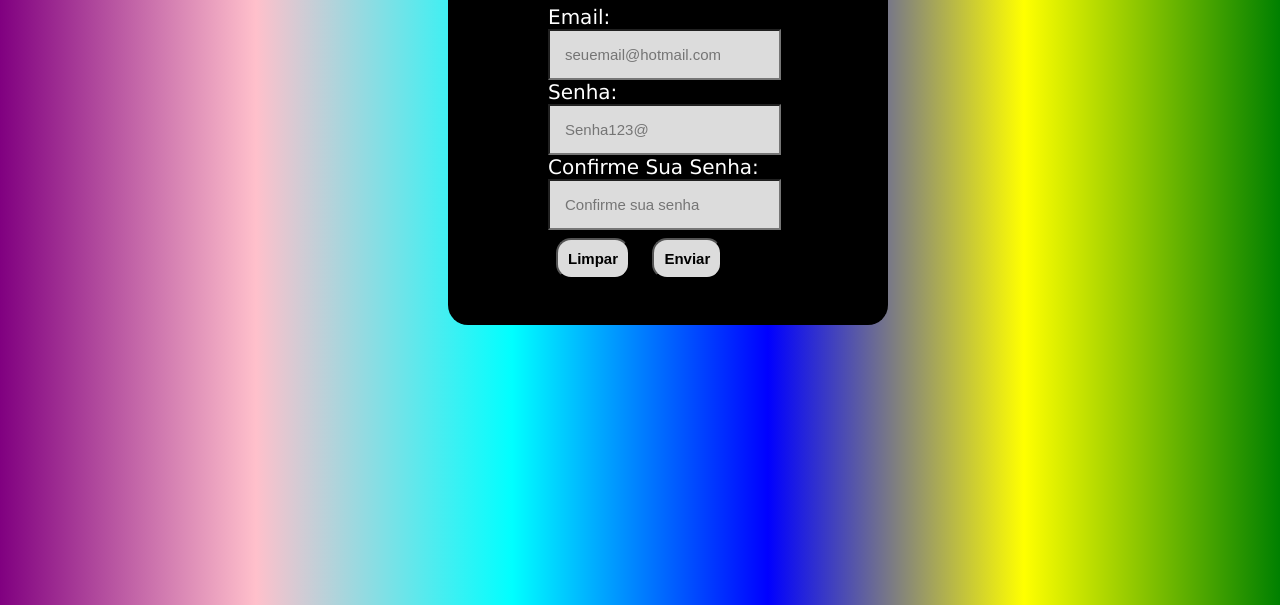
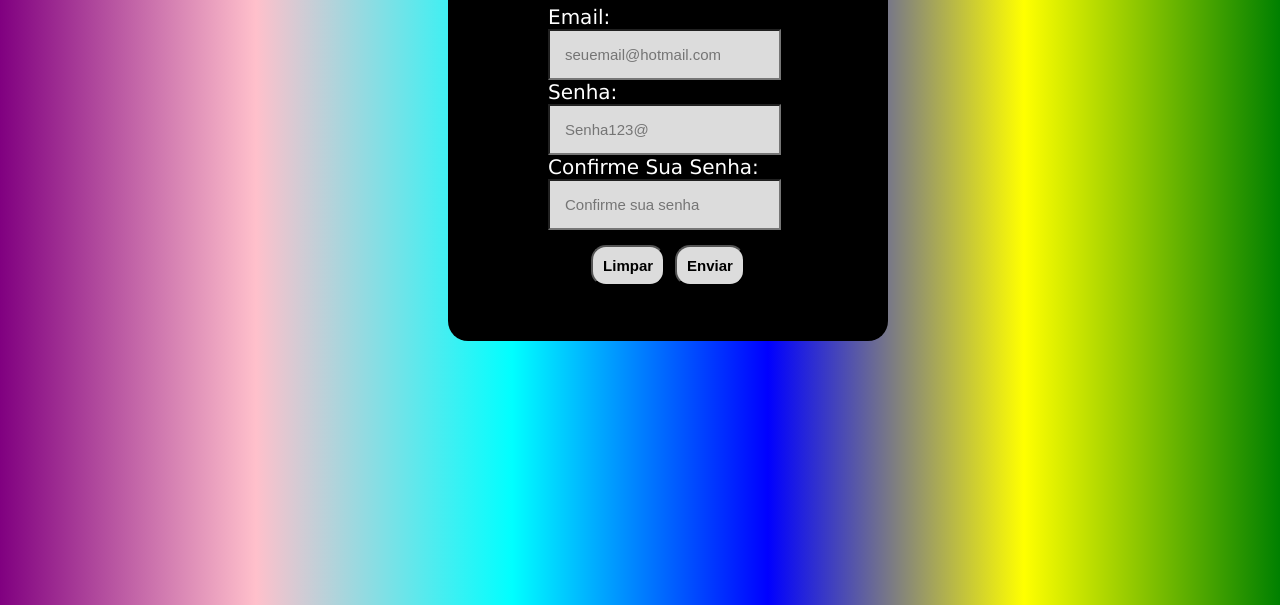
Before and after one commit to mariaantoniarosa/Login, a plain HTML site: page index.html in a window 1280 px wide. Shown: the part 195-800 px from the top of the page. Drawn offline with Linux system fonts and the light colour scheme.

Commit message:
:paintbrush: new: Corrigindo algumas instabilidades de css

```diff
--- a/css/style.css
+++ b/css/style.css
@@ -4,7 +4,6 @@ body {
 }
 
 #login {
-    height: 400px;
     width: 400px;
     background-color: black;
     color: white;
@@ -36,7 +35,7 @@ form {
 
 button {
 
-    margin: 8px;
+
     padding: 10px;
     border-radius: 15px;
     background-color: gainsboro;
@@ -46,3 +45,15 @@ button {
 
 
 }
+
+button:hover {
+opacity:0.2;
+cursor:pointer;
+}
+
+#botoes {
+    display: flex;
+    justify-content: center;
+    padding: 15px;
+    gap: 10px;
+}
--- a/index.html
+++ b/index.html
@@ -21,8 +21,10 @@
                 id="senha">
             <label for="senha2">Confirme Sua Senha: </label><input type="password" name="senha2"
                 placeholder="Confirme sua senha" id="senha2">
+                <div id= "botoes">
             <button type="reset">Limpar</button>
             <button type="submit">Enviar</button>
+        </div>
         </form>
     </div>
 </body>
```
